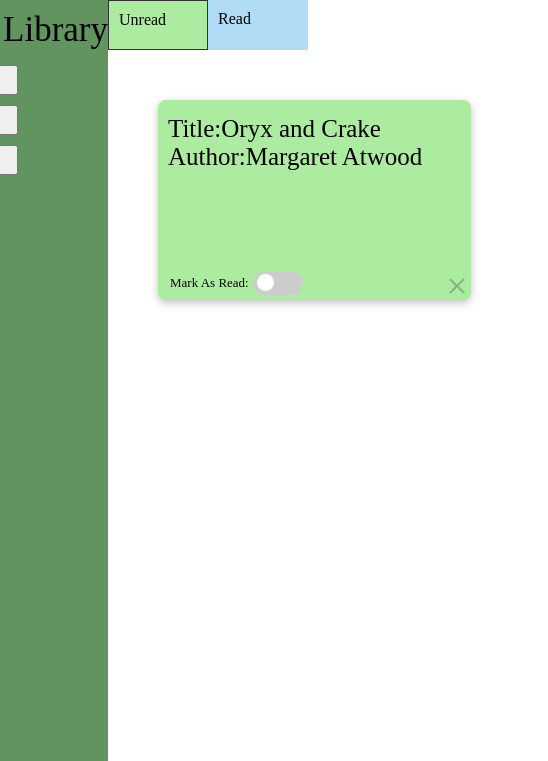
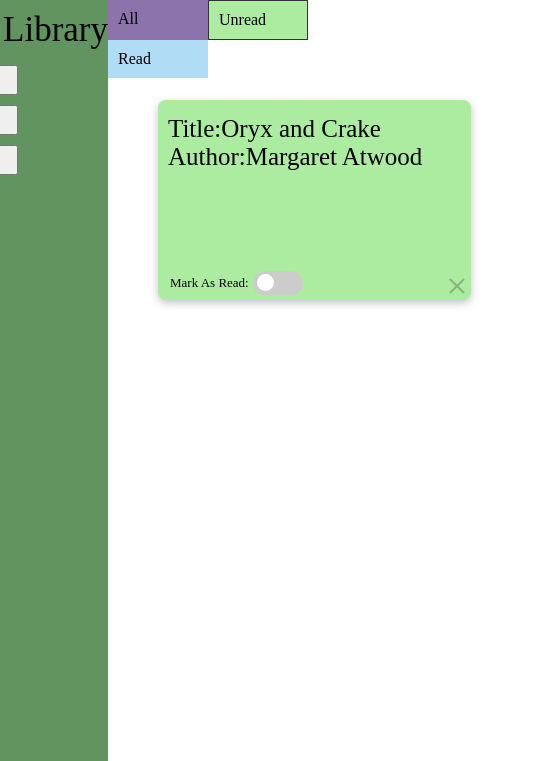
Before and after one commit to EricTGoto/Library, a website: page index.html in a window 1280 px wide. Shown: the top 761 px of the page, 92-640 px from the left. Drawn offline with Linux system fonts and the light colour scheme; no server answers.

Commit message:
added an all tab

```diff
--- a/index.html
+++ b/index.html
@@ -51,6 +51,7 @@
 
   <div class="content">
     <div class="tabs">
+      <div class="all tab">All</div>
       <div class="unread tab">Unread</div>
       <div class="read tab">Read</div>
     </div>
--- a/library.css
+++ b/library.css
@@ -151,6 +151,10 @@
     border: #333 1px solid;
 }
 
+.all {
+    background-color: #8c73ac;
+}
+
 .unread {
     background-color: var(--unread-colour);
 }
```
